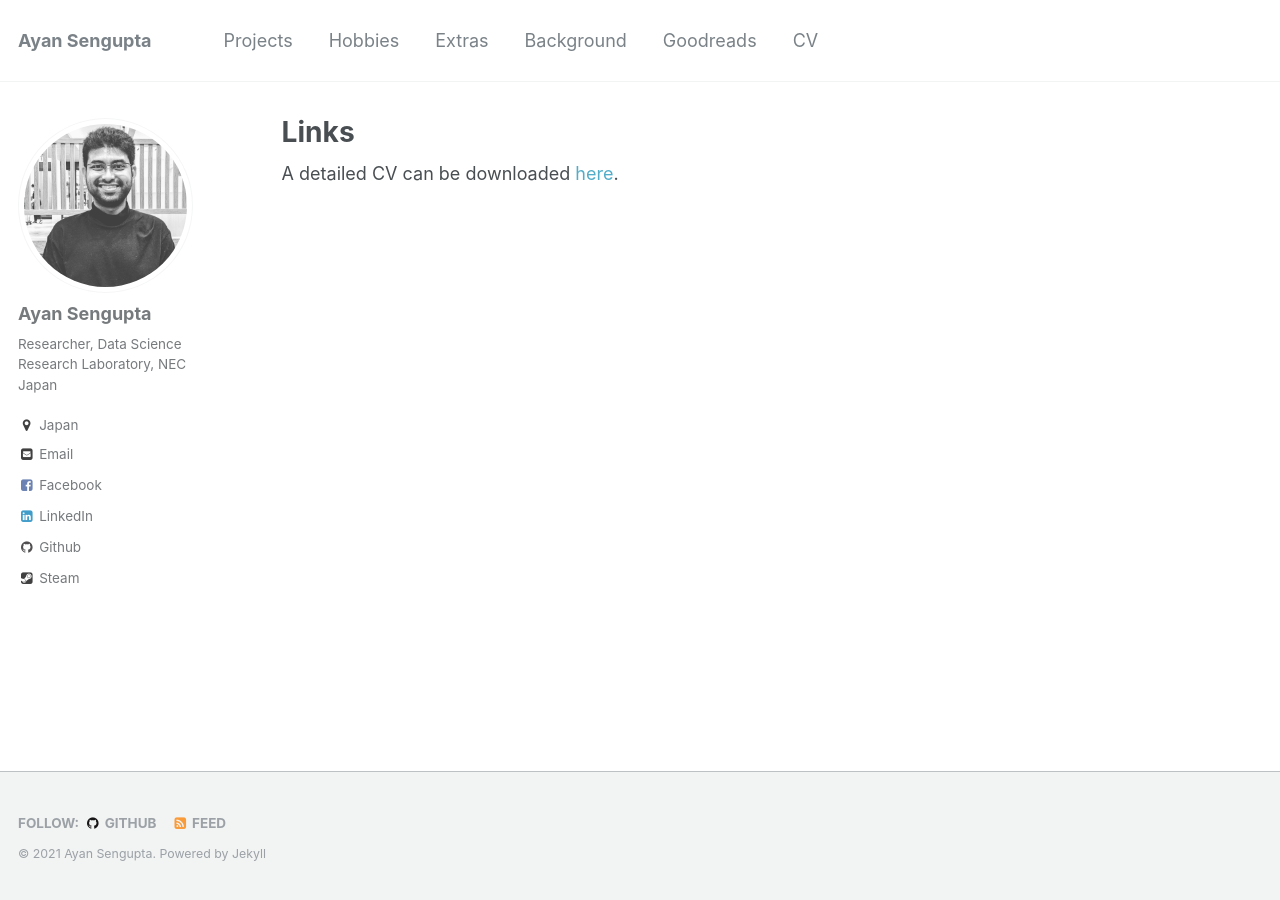
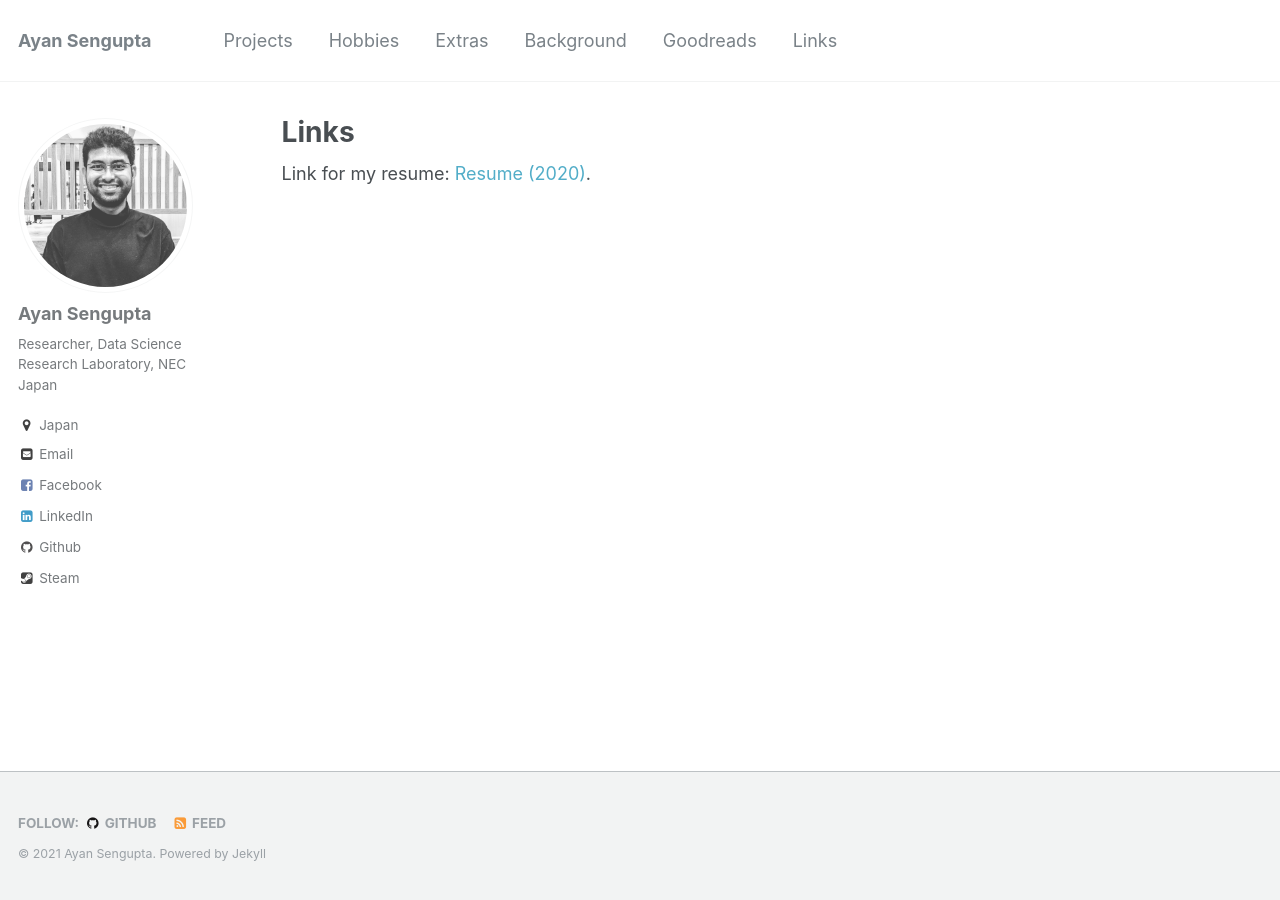
Before and after one commit to ayansengupta17/ayansengupta17.github.io, a Jekyll site: the page built from _pages/links.md, in a window 1280 px wide. Built offline with Jekyll 4.4.1, drawn with Linux system fonts in a browser that asks for light colours.

Commit message:
updated links

```diff
--- a/_data/navigation.yml
+++ b/_data/navigation.yml
@@ -15,5 +15,5 @@ main:
   - title: "Goodreads"
     url: /goodreads/
 
-  - title: "CV"
-    url: /cv/
+  - title: "Links"
+    url: /links/
--- a/_pages/links.md
+++ b/_pages/links.md
@@ -8,4 +8,4 @@ redirect_from:
 
 {% include base_path %}
 
-A detailed CV can be downloaded [here](http://ayansengupta17.github.io/files/ayansengupta.pdf).
+Link for my resume: [Resume (2020)](http://ayansengupta17.github.io/files/ayansengupta.pdf).
```
